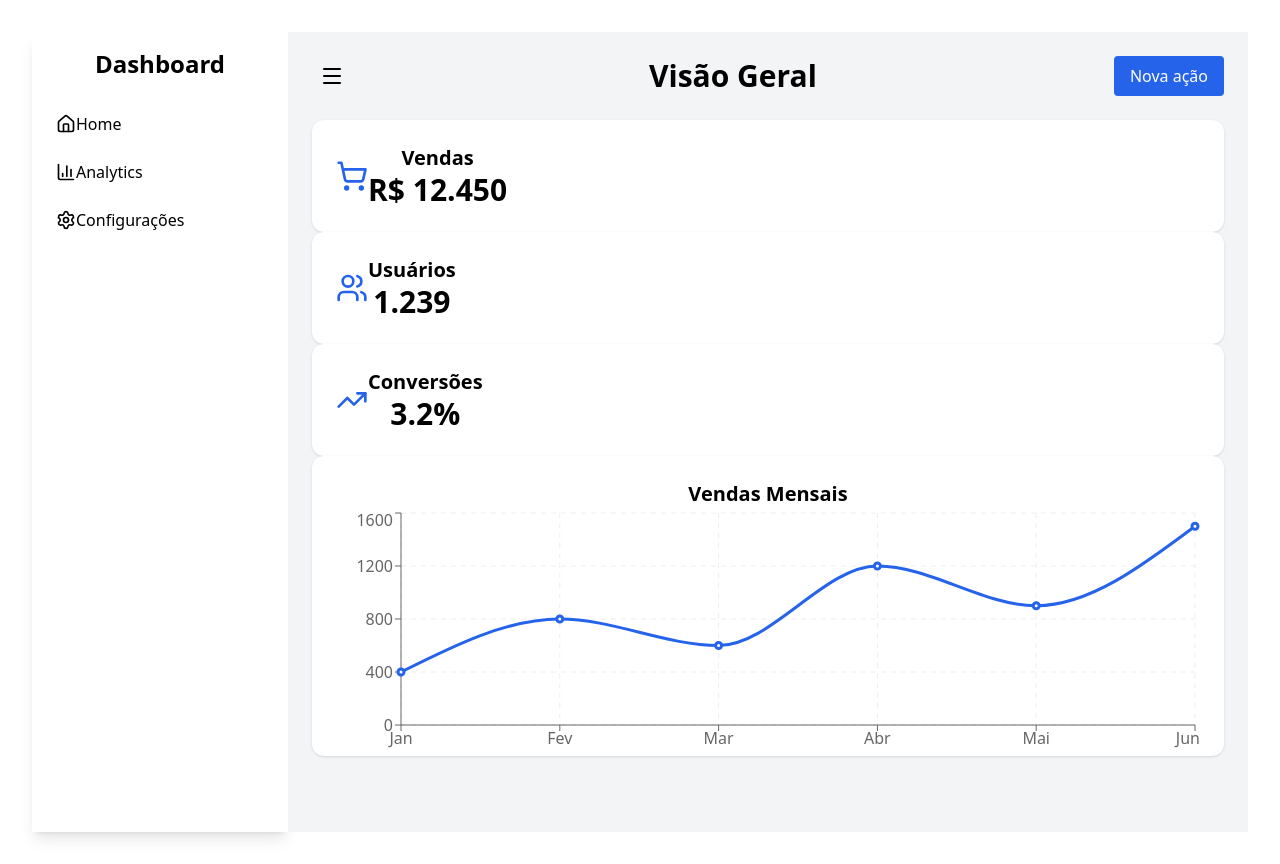
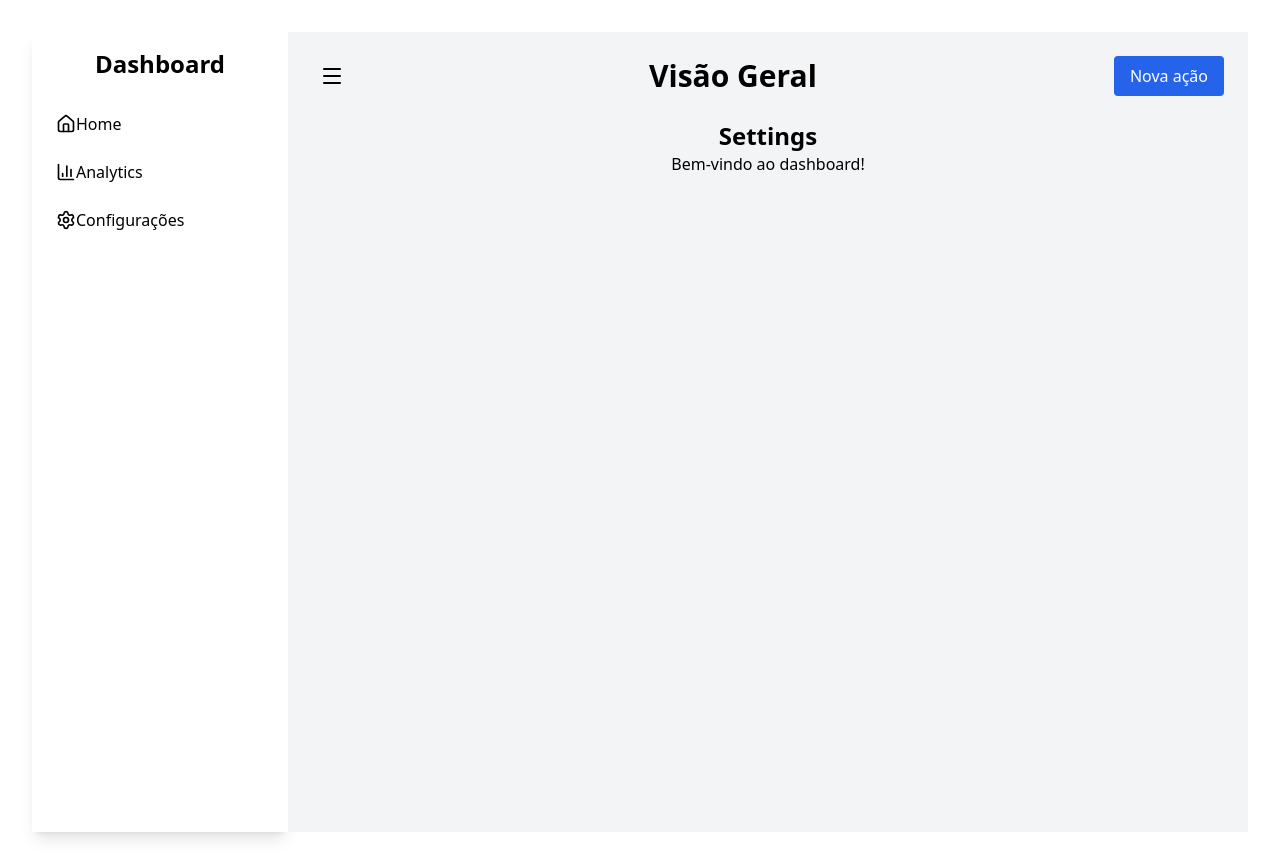
Before and after one commit to jean-meandonca/dashboard-in-react, a React (Vite) app: page /settings in a window 1280 px wide. Built offline with nearby package versions, Linux system fonts and the light colour scheme.

Commit message:
feat: adiciona router para nevagacão das páginas

```diff
--- a/package.json
+++ b/package.json
@@ -15,6 +15,7 @@
     "lucide-react": "^0.554.0",
     "react": "^19.2.0",
     "react-dom": "^19.2.0",
+    "react-router-dom": "^7.9.6",
     "recharts": "^3.4.1",
     "tailwindcss": "^4.1.17"
   },
--- a/src/App.jsx
+++ b/src/App.jsx
@@ -1,15 +1,18 @@
 import './App.css'
 import { useState } from "react";
+import { BrowserRouter as Router, Routes, Route } from "react-router-dom";
 import Sidebar from "./components/Sidebar";
 import Header from "./components/Header";
-import Card from "./components/Card";
-import SalesChart from "./components/SalesChart";
+import Home from "./pages/Home";
+import Analytics from "./pages/Analytics";
+import Settings from "./pages/Settings";
 
 
 function App() {
    const [sidebarOpen, setSidebarOpen] = useState(true);
 
   return (
+    <Router>
       <div className="flex h-screen">
 
         <Sidebar open={sidebarOpen} />
@@ -18,20 +21,16 @@ function App() {
 
           <Header toggleSidebar={() => setSidebarOpen(!sidebarOpen)} />
 
-          <section>
-              <Card title="Vendas" value="R$ 12.450" icon="shopping-cart" />
-              <Card title="Usuários" value="1.239" icon="users" />
-              <Card title="Conversões" value="3.2%" icon="trending-up" />
-          </section>
-
-          <section className="mt-6">
-              <SalesChart />
-          </section>
-
+          <Routes>
+            <Route path="/" element={<Home/>} />
+            <Route path="/analytics" element={<Analytics/>} />
+            <Route path="/settings" element={<Settings/>}/>
+          </Routes>
 
         </main>
 
-    </div>
+      </div>
+    </Router>
   );
 }
 
--- a/src/components/Sidebar.jsx
+++ b/src/components/Sidebar.jsx
@@ -1,3 +1,4 @@
+import { NavLink } from "react-router-dom";
 import { Home, BarChart3, Settings } from "lucide-react";
 
 export default function Sidebar({ open }) {
@@ -11,15 +12,15 @@ export default function Sidebar({ open }) {
           <h2 className="text-2xl font-bold mb-6">Dashboard</h2>
 
           <nav className="space-y-2">
-            <a className="flex items-center gap-3 p-2 rounded hover:bg-gray-200" href="#">
+            <NavLink to="/" className="flex items-center gap-3 p-2 rounded hover:bg-gray-200">
               <Home size={20} /> Home
-            </a>
-            <a className="flex items-center gap-3 p-2 rounded hover:bg-gray-200" href="#">
+            </NavLink>
+            <NavLink to="/analytics" className="flex items-center gap-3 p-2 rounded hover:bg-gray-200">
               <BarChart3 size={20} /> Analytics
-            </a>
-            <a className="flex items-center gap-3 p-2 rounded hover:bg-gray-200" href="#">
+            </NavLink>
+            <NavLink to="/settings" className="flex items-center gap-3 p-2 rounded hover:bg-gray-200">
               <Settings size={20} /> Configurações
-            </a>
+            </NavLink>
           </nav>
         </>
       )}
--- /dev/null
+++ b/src/pages/Analytics.jsx
@@ -0,0 +1,20 @@
+import Card from "../components/Card";
+import SalesChart from "../components/SalesChart";
+
+export default function Analytics() {
+  return (
+    <div>
+      <h2 className="text-2xl font-bold mb-6">Analytics</h2>
+
+      <section className="grid grid-cols-1 md:grid-cols-3 gap-4">
+        <Card title="Vendas" value="R$ 12.450" icon="shopping-cart" />
+        <Card title="Usuários" value="1.239" icon="users" />
+        <Card title="Conversões" value="3.2%" icon="trending-up" />
+      </section>
+
+      <section className="mt-6">
+        <SalesChart />
+      </section>
+    </div>
+  );
+}
--- /dev/null
+++ b/src/pages/Home.jsx
@@ -0,0 +1,8 @@
+export default function Home() {
+  return (
+    <div>
+      <h2 className="text-2xl font-bold mb-4">Home</h2>
+      <p>Bem-vindo ao dashboard!</p>
+    </div>
+  );
+}
--- /dev/null
+++ b/src/pages/Settings.jsx
@@ -0,0 +1,8 @@
+export default function Setting() {
+  return (
+    <div>
+      <h2 className="text-2xl font-bold mb-4">Settings</h2>
+      <p>Bem-vindo ao dashboard!</p>
+    </div>
+  );
+}
```
Also changed, not shown: 1 other file (tests, documents, lock files or other folders).
